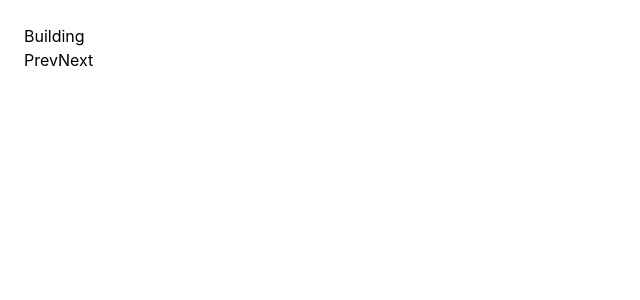
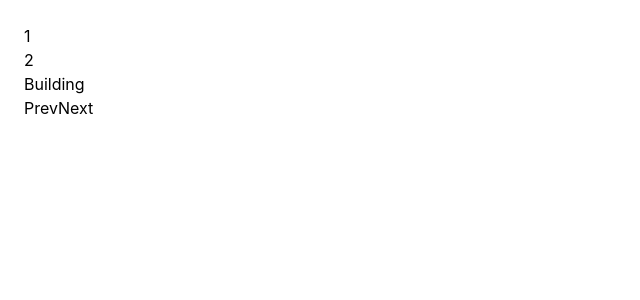
Before and after one commit to Zaven93/react-widget, a React (Create React App) app: page / in a window 1280 px wide. Shown: the top 300 px of the page, without its empty margins (0-640 px from the left). Built offline with nearby package versions, Linux system fonts and the light colour scheme.

Commit message:
Added configuration

```diff
--- a/src/App.js
+++ b/src/App.js
@@ -1,6 +1,6 @@
 import { useContext, useEffect, useCallback } from "react";
 
-import "./App.css";
+import "./App.scss";
 import { NavContext } from "./context/navContext";
 
 function App() {
--- a/src/index.js
+++ b/src/index.js
@@ -3,7 +3,7 @@ import ReactDOM from "react-dom";
 
 import Provider from "./context/navContext";
 import App from "./App";
-import "./index.css";
+import "./index.scss";
 
 const WidgetDivs = document.querySelectorAll(".reddit_widget");
 
--- a/src/screens/Building/index.jsx
+++ b/src/screens/Building/index.jsx
@@ -11,6 +11,8 @@ const Building = ({ nextLink, prevLink, hash }) => {
       data-testid={buildingTestId}
       className="p-6 items-center justify-center"
     >
+      <div className="w-1/2">1</div>
+      <div className="w-1/2">2</div>
       <h1>Building</h1>
       <div className="button-container">
         <button
```
Also changed, not shown: package.json (+5 -3 lines), src/App.scss (renamed from src/App.css), src/index.scss (renamed from src/index.css), 3 other files (tests, documents, lock files or other folders).
